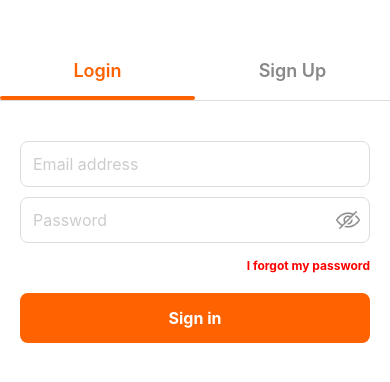
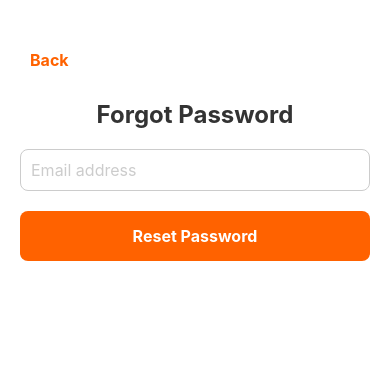
Before and after one commit to Orsetto-AG/store-front-mobile-app, a React Native app: screen /ForgotPassword in a window 390 px wide. Shown: the top 382 px of the page. Built offline with nearby package versions, Linux system fonts and the light colour scheme.

Commit message:
Reset password done

```diff
--- a/src/components/router/Navigation/stackNavigation.tsx
+++ b/src/components/router/Navigation/stackNavigation.tsx
@@ -8,6 +8,7 @@ import Tabbar from './bottomTab';
 import AuthScreen from '../../screens/AuthScreen';
 import OtpMail from '../../screens/AuthScreen/OtpMail';
 import { login } from '../../redux/slices/authSlice';
+import ForgotPassword from '../../screens/AuthScreen/ForgotPassword';
 
 const Stack = createStackNavigator();
 
@@ -21,6 +22,7 @@ const LoginStack = () => (
         <Stack.Screen name="AuthScreen" component={AuthScreen} />
         <Stack.Screen name="OtpMail" component={OtpMail} />
         <Stack.Screen name="Tabbar" component={Tabbar} />
+        <Stack.Screen name="ForgotPassword" component={ForgotPassword} />
     </Stack.Navigator>
 );
 
--- /dev/null
+++ b/src/components/screens/AuthScreen/ForgotPassword/index.tsx
@@ -0,0 +1,162 @@
+import React, { useState } from 'react';
+import {View, Text, StyleSheet, TextInput, TouchableOpacity, Alert, Image} from 'react-native';
+import axios from 'axios';
+import { useNavigation } from '@react-navigation/native';
+
+const ForgotPassword = () => {
+    const [email, setEmail] = useState('');
+    const [isSuccess, setIsSuccess] = useState(false);
+    const navigation = useNavigation();
+
+    const handleForgotPassword = async () => {
+        if (!email) {
+            Alert.alert('Error', 'Please enter your email address.');
+            return;
+        }
+
+        try {
+            const response = await axios.put(
+                'https://api.orsetto.ch/api/customer/forgot-password-link',
+                { emailId: email }
+            );
+
+            if (response.status === 200) {
+                setIsSuccess(true);
+            }
+        } catch (error) {
+            const errorMessage = error.response?.data?.message || 'An unexpected error occurred.';
+            Alert.alert('Error', errorMessage);
+        }
+    };
+
+
+    if (isSuccess) {
+        return (
+            <View style={styles.successContainer}>
+                <Image
+                    source={require('../../../images/send.png')}
+                    style={styles.sendMail}
+                />
+                <Text style={styles.successHeader}>Password Reset Complete</Text>
+                <Text style={styles.successMessage}>
+                    Please check your email address.
+                </Text>
+                <TouchableOpacity
+                    style={styles.signInButton}
+                    onPress={() => navigation.navigate('AuthScreen')}
+                >
+                    <Text style={styles.signInText}>Sign in</Text>
+                </TouchableOpacity>
+            </View>
+        );
+    }
+
+    return (
+        <View style={styles.container}>
+            {/* Back Button */}
+            <TouchableOpacity style={styles.backButton} onPress={() => navigation.goBack()}>
+                <Text style={styles.backButtonText}>Back</Text>
+            </TouchableOpacity>
+
+            <Text style={styles.header}>Forgot Password</Text>
+            <TextInput
+                style={styles.input}
+                placeholder="Email address"
+                value={email}
+                onChangeText={setEmail}
+                keyboardType="email-address"
+                placeholderTextColor="#ccc"
+            />
+            <TouchableOpacity style={styles.resetButton} onPress={handleForgotPassword}>
+                <Text style={styles.resetButtonText}>Reset Password</Text>
+            </TouchableOpacity>
+        </View>
+    );
+};
+
+const styles = StyleSheet.create({
+    container: {
+        flex: 1,
+        padding: 20,
+        backgroundColor: '#fff',
+    },
+    backButton: {
+        position: 'absolute',
+        top: 40,
+        left: 20,
+        padding: 10,
+    },
+    backButtonText: {
+        fontSize: 16,
+        color: '#FF6200',
+        fontWeight: 'bold'
+    },
+    header: {
+        fontSize: 24,
+        fontWeight: 'bold',
+        marginBottom: 20,
+        textAlign: 'center',
+        color: '#333',
+        marginTop: 80,
+    },
+    input: {
+        borderWidth: 1,
+        borderColor: '#ccc',
+        borderRadius: 8,
+        padding: 10,
+        marginBottom: 20,
+        fontSize: 16,
+        color: '#000',
+    },
+    sendMail: {
+        width: 130,
+        height: 130,
+        marginRight: 'auto',
+        marginLeft: 'auto',
+        marginBottom: 30
+    },
+    resetButton: {
+        backgroundColor: '#FF6200', // Yeni turuncu renk
+        borderRadius: 8,
+        paddingVertical: 15,
+        alignItems: 'center',
+    },
+    resetButtonText: {
+        color: '#fff',
+        fontSize: 16,
+        fontWeight: 'bold',
+    },
+    successContainer: {
+        flex: 1,
+        padding: 20,
+        backgroundColor: '#fff',
+        justifyContent: 'center',
+        alignItems: 'center',
+    },
+    successHeader: {
+        fontSize: 24,
+        fontWeight: 'bold',
+        color: '#007bff',
+        marginBottom: 10,
+        textAlign: 'center',
+    },
+    successMessage: {
+        fontSize: 16,
+        textAlign: 'center',
+        color: '#333',
+        marginBottom: 20,
+    },
+    signInButton: {
+        backgroundColor: '#FF6200', // Yeni turuncu renk
+        borderRadius: 8,
+        paddingVertical: 15,
+        paddingHorizontal: 40,
+    },
+    signInText: {
+        color: '#fff',
+        fontSize: 16,
+        fontWeight: 'bold',
+    },
+});
+
+export default ForgotPassword;
--- a/src/components/screens/AuthScreen/index.tsx
+++ b/src/components/screens/AuthScreen/index.tsx
@@ -185,7 +185,9 @@ const AuthScreen = () => {
                             />
                         </TouchableOpacity>
                     </View>
-                    <Text style={styles.errorText}>I forgot my password</Text>
+                    <TouchableOpacity onPress={()=>  navigation.navigate('ForgotPassword')}>
+                        <Text style={styles.errorText}>I forgot my password</Text>
+                    </TouchableOpacity>
                     {loading && <ActivityIndicator size="large" color="#FF6200" />}
                   {/*  {error && <Text style={styles.errorText}>{getErrorMessage(error)}</Text>}*/}
                     <TouchableOpacity
```
Also changed, not shown: src/components/images/send.png (added).
